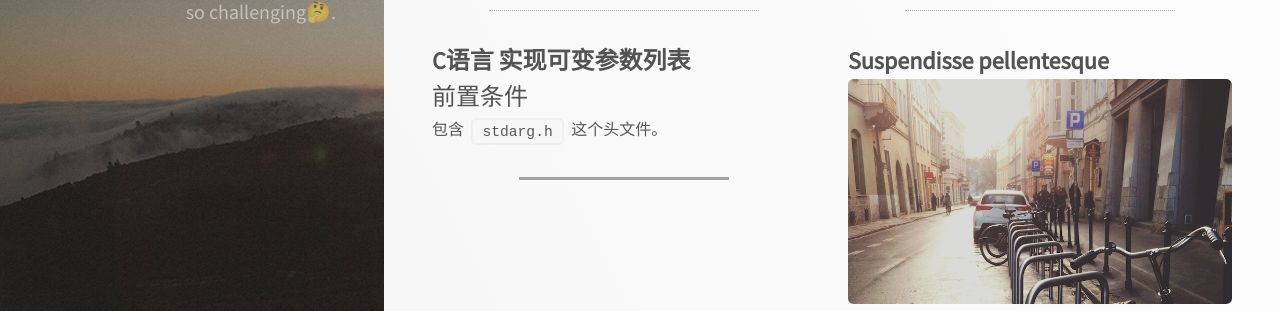
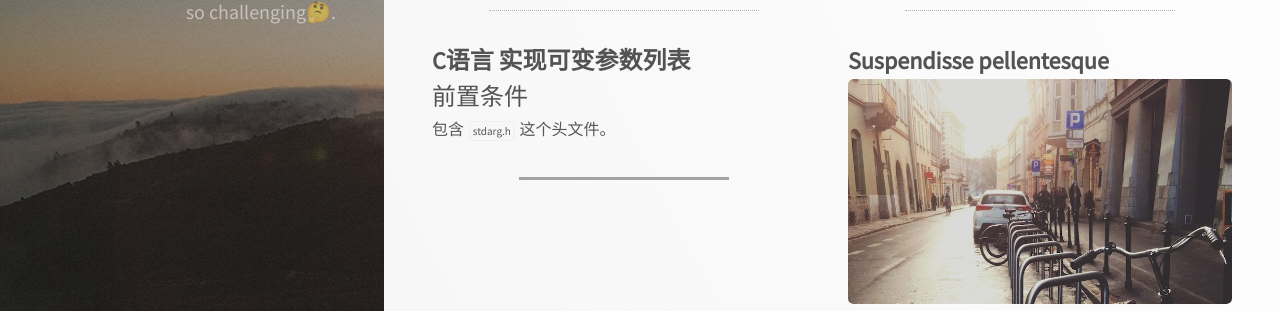
Before and after one commit to Zhiyelah/zhiyelah.github.io, a Jekyll site: the page built from index.html, in a window 1280 px wide. Shown: the part 333-644 px from the top of the page. Built offline with Jekyll 4.4.1, drawn with Linux system fonts in a browser that asks for light colours; nearby versions of some CDN libraries.

Commit message:
Update main.css

```diff
--- a/css/main.css
+++ b/css/main.css
@@ -1725,11 +1725,10 @@
 	code {
 		background: #f7f7f7;
 		border-radius: 0.35em;
-		border: solid 2px #efefef;
-		font-family: "Courier New", monospace;
-		font-size: 0.9em;
-		margin: 0 0.25em;
-		padding: 0.25em 0.65em;
+		border: solid 1px #efefef;
+		font-size: 0.7em;
+		margin: 0 0.15em;
+		padding: 0.15em 0.25em;
 	}
 
 	pre {
@@ -2633,11 +2632,6 @@
 			padding-bottom: 5em;
 		}
 
-		code.language-plaintext, code.highlighter-rouge {
-			font-size: 11pt;
-			border-size: 1px;
-		}
-
 		#main > article > section > h1, #main > article > section > h2, #main > article > section > h3, #main > article > section > h4, #main > article > section > h5, #main > article > section > h6 {
 			padding-bottom: 1em;
 		}
```
